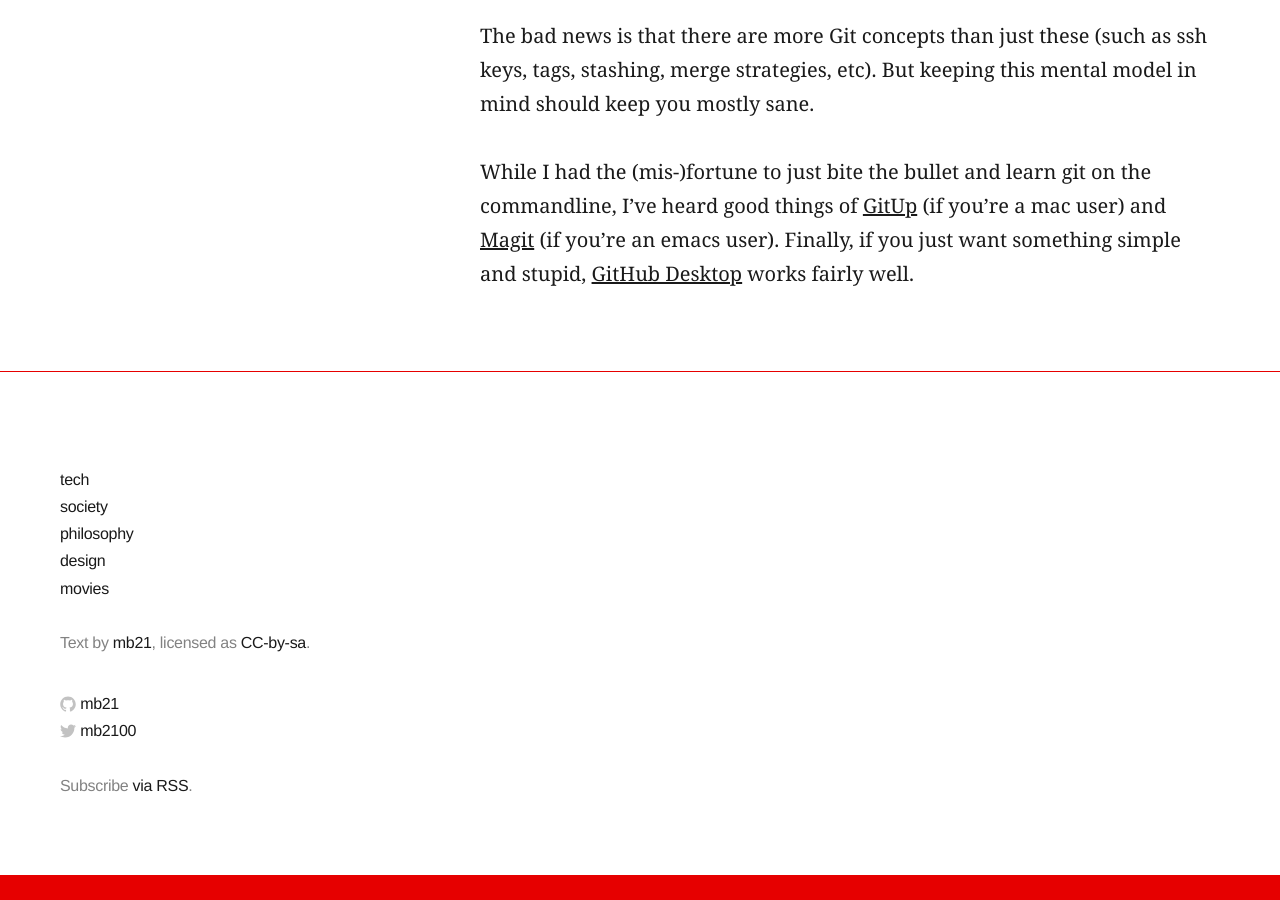
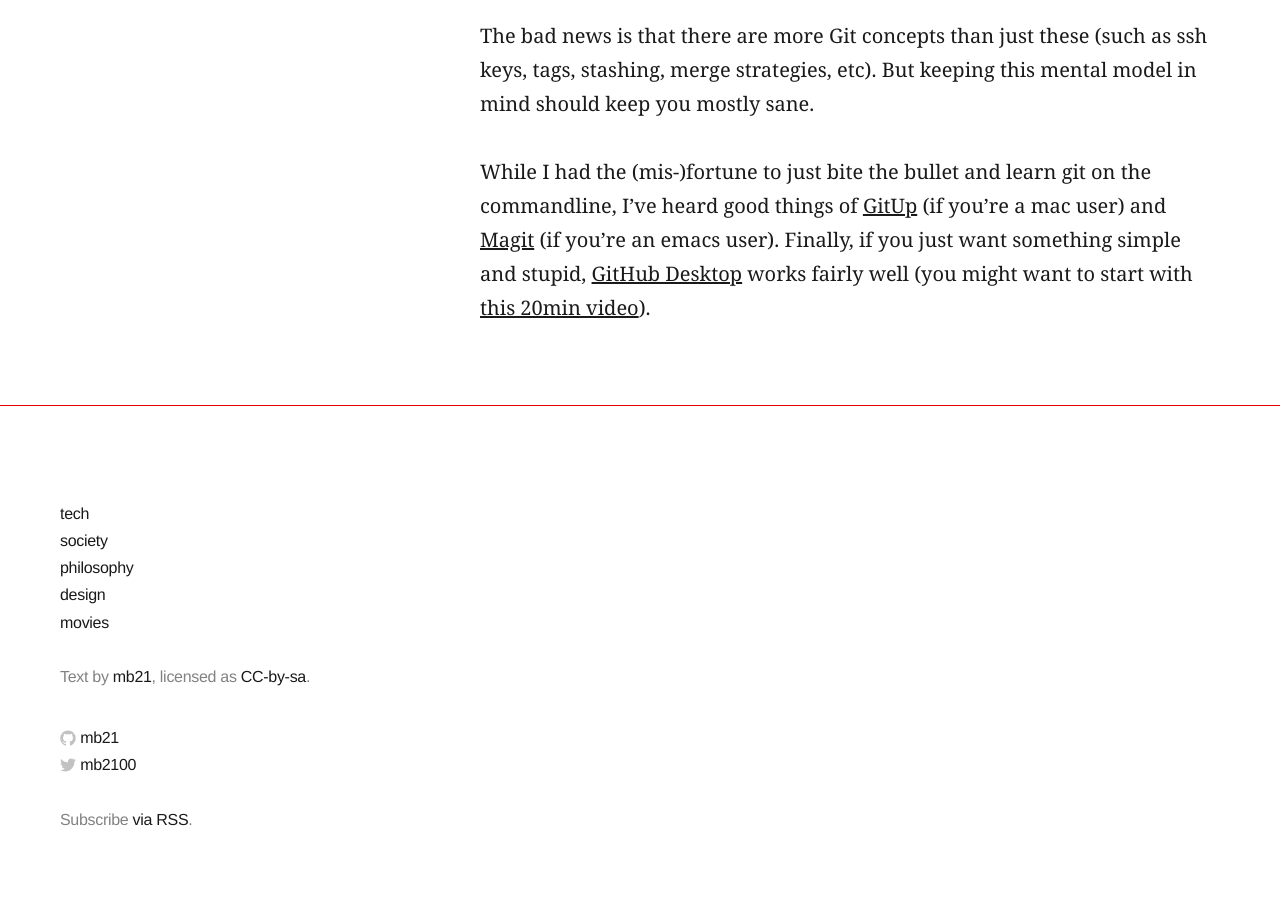
Before and after one commit to mb21/blog, a Jekyll site: the page built from _posts/2023-12-13-right-mental-model-for-git.md, in a window 1280 px wide and 900 px high, scrolled down 2367 px. Built offline with Jekyll 4.4.1, drawn with Linux system fonts in a browser that asks for light colours; comment, search, counter and statistics services are not loaded; before the commit the page ends 3242 px from its top, so only the background shows below that.

```diff
--- a/_posts/2023-12-13-right-mental-model-for-git.md
+++ b/_posts/2023-12-13-right-mental-model-for-git.md
@@ -32,4 +32,4 @@
 
 The bad news is that there are more Git concepts than just these (such as ssh keys, tags, stashing, merge strategies, etc). But keeping this mental model in mind should keep you mostly sane.
 
-While I had the (mis-)fortune to just bite the bullet and learn git on the commandline, I've heard good things of [GitUp](https://gitup.co) (if you're a mac user) and [Magit](https://magit.vc) (if you're an emacs user). Finally, if you just want something simple and stupid, [GitHub Desktop](https://desktop.github.com) works fairly well.
+While I had the (mis-)fortune to just bite the bullet and learn git on the commandline, I've heard good things of [GitUp](https://gitup.co) (if you're a mac user) and [Magit](https://magit.vc) (if you're an emacs user). Finally, if you just want something simple and stupid, [GitHub Desktop](https://desktop.github.com) works fairly well (you might want to start with [this 20min video](https://www.youtube.com/watch?v=8Dd7KRpKeaE)).
```
